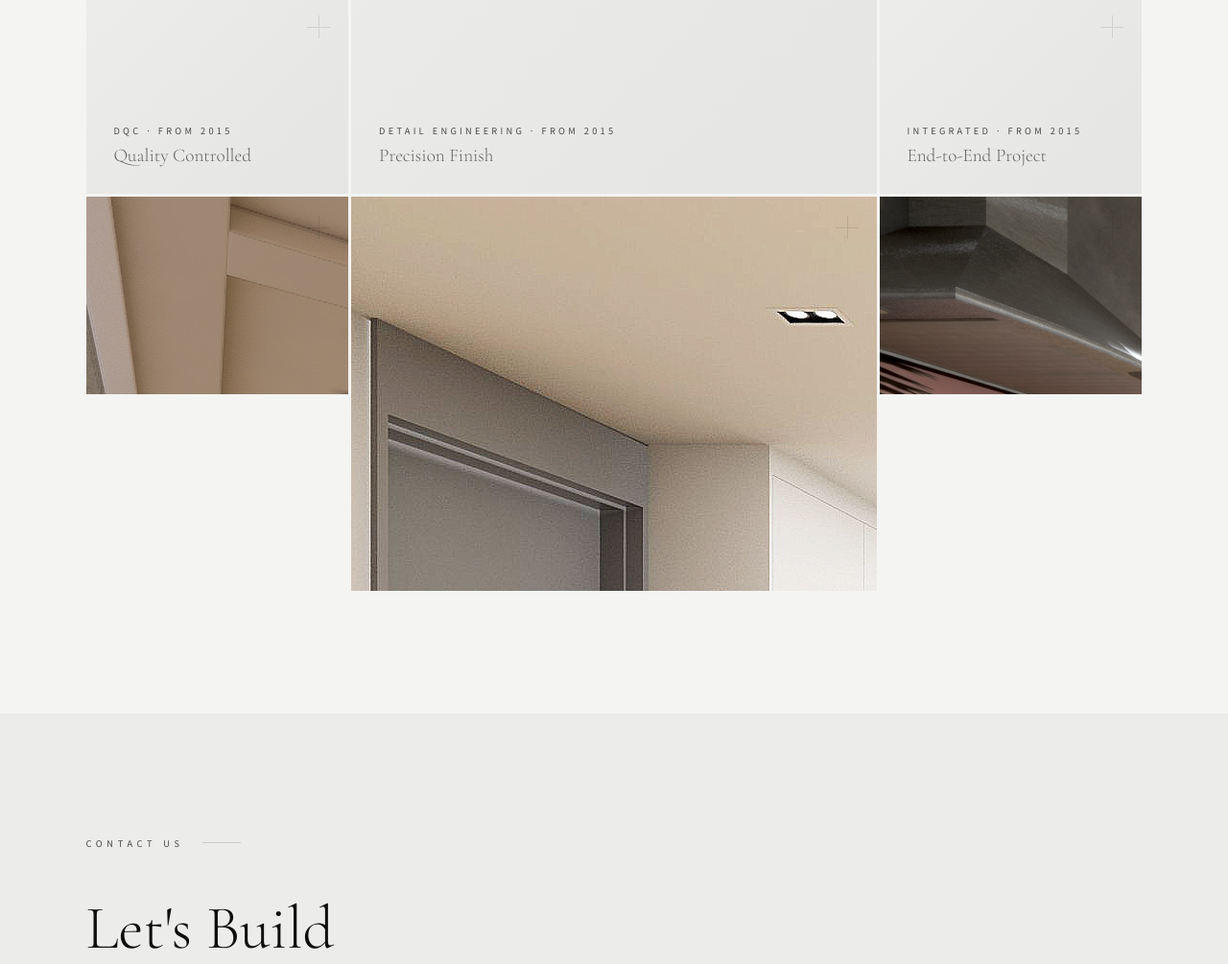
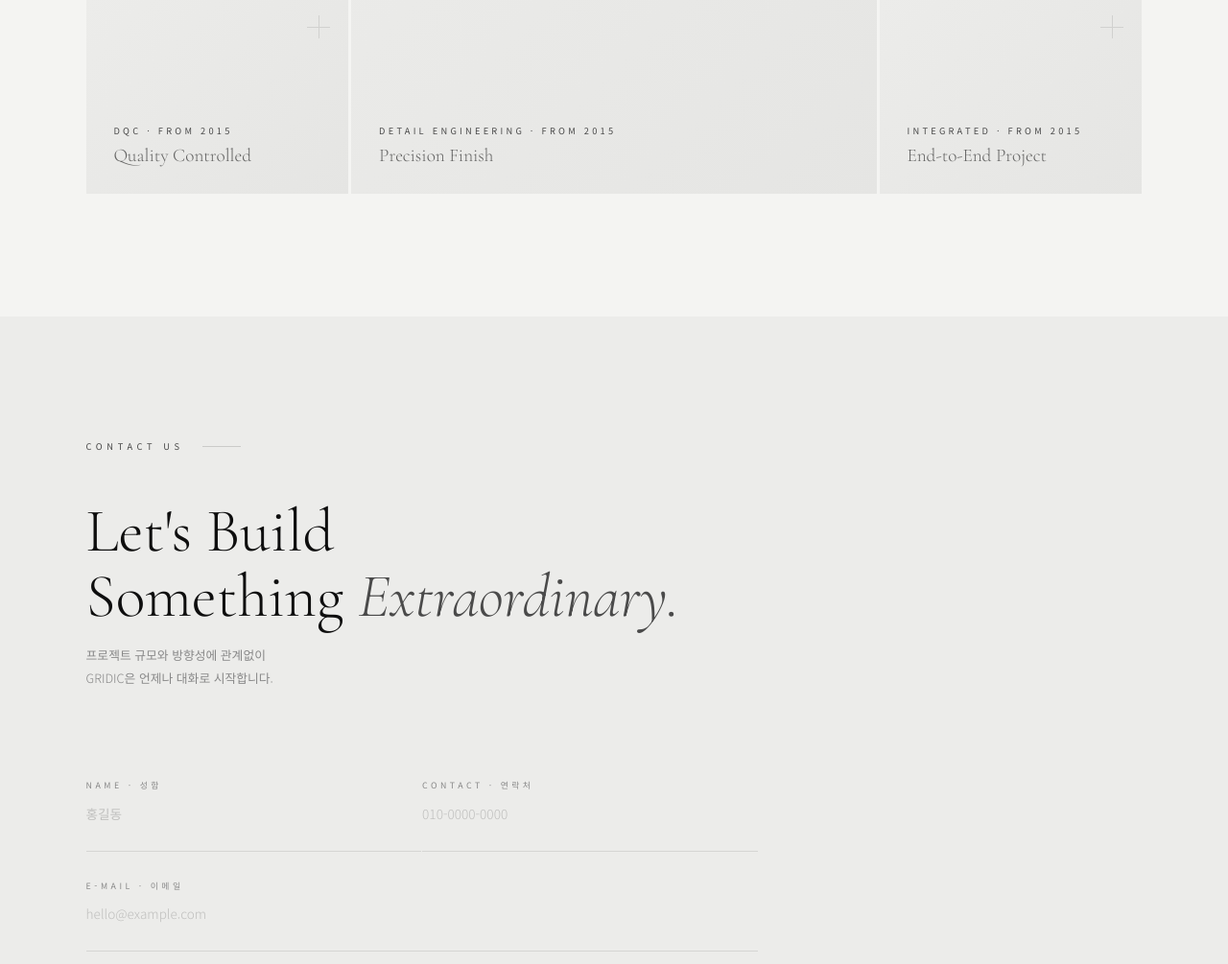
Before and after one commit to gridic/site, a plain HTML site: page construction.html in a window 1280 px wide. Shown: the part 4432-5437 px from the top of the page at 96% size. Drawn offline with nearby package versions, Linux system fonts and the light colour scheme.

```diff
--- a/construction.html
+++ b/construction.html
@@ -537,31 +537,6 @@
           <span class="portfolio__item-title">End-to-End Project</span>
         </div>
       </div>
-      <div class="portfolio__item">
-        <img src="images/portfolio/project08.jpg" alt="Project 8" class="portfolio__img" />
-        <div class="portfolio__item-overlay">
-          <div class="portfolio__item-cross"></div>
-          <span class="portfolio__item-tag">Category · from 2015</span>
-          <span class="portfolio__item-title">More Projects</span>
-        </div>
-      </div>
-      <div class="portfolio__item">
-        <img src="images/portfolio/project09.jpg" alt="Project 9" class="portfolio__img" />
-        <div class="portfolio__item-overlay">
-          <div class="portfolio__item-cross"></div>
-          <span class="portfolio__item-tag">Category · from 2015</span>
-          <span class="portfolio__item-title">More Projects</span>
-        </div>
-      </div>
-      <div class="portfolio__item">
-        <img src="images/portfolio/project10.jpg" alt="Project 10" class="portfolio__img" />
-        <div class="portfolio__item-overlay">
-          <div class="portfolio__item-cross"></div>
-          <span class="portfolio__item-tag">Category · from 2015</span>
-          <span class="portfolio__item-title">More Projects</span>
-        </div>
-      </div>
-    </div>
   </section>
 
   <!-- CONTACT -->
```
